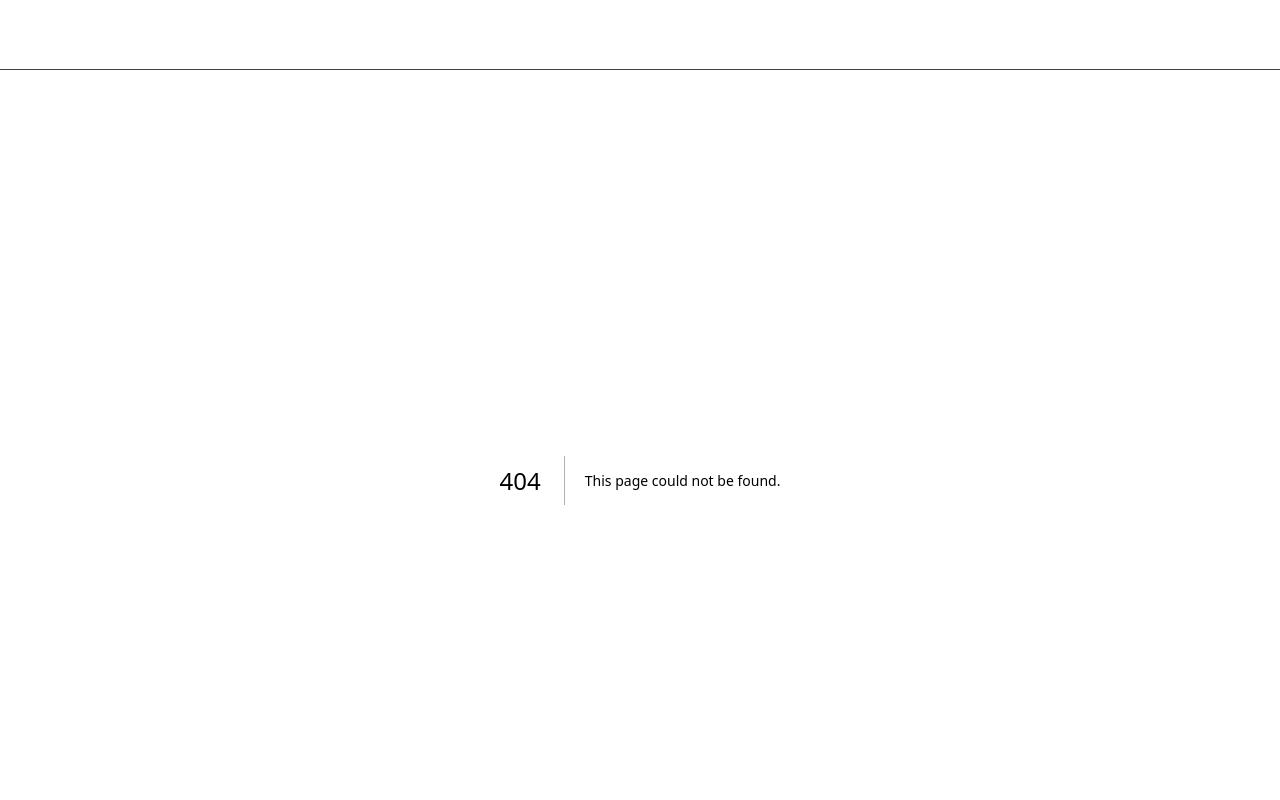
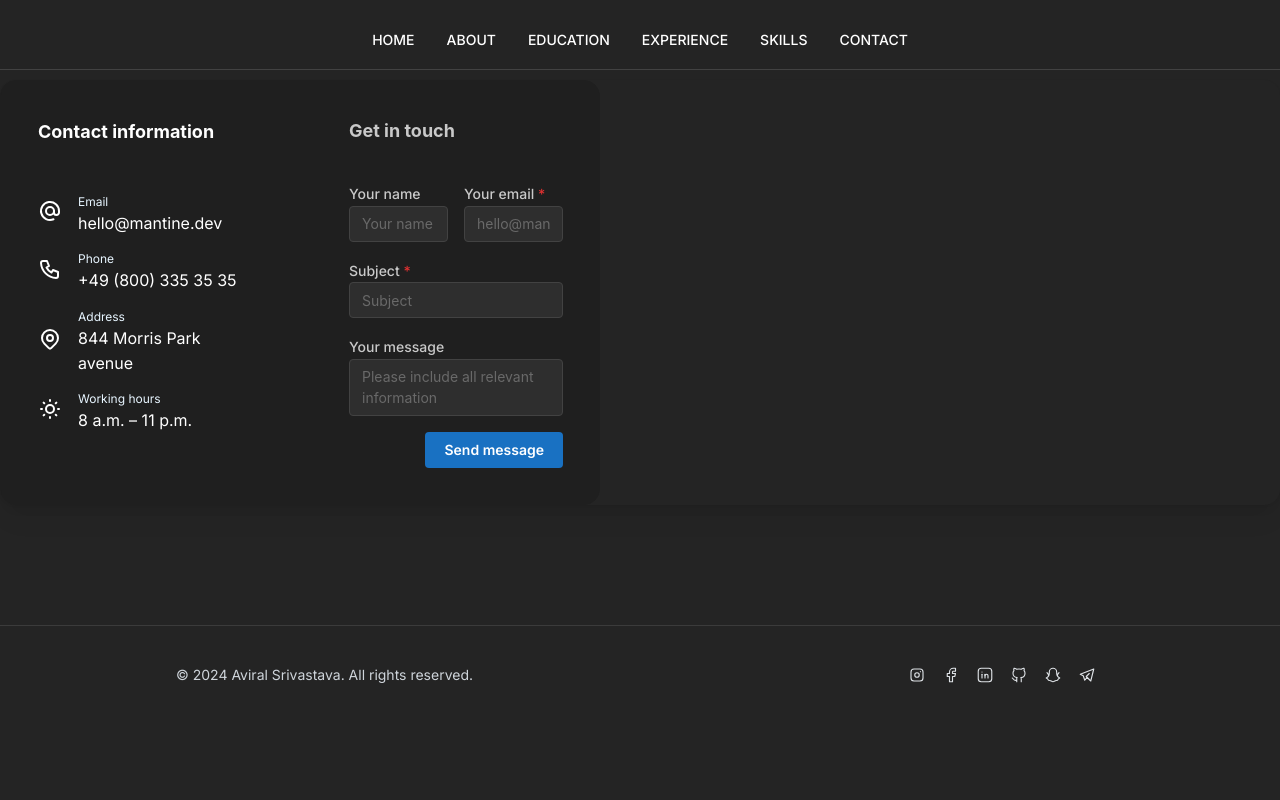
Before and after one commit to Aviral2442/AviralPortfolio, a Next.js app in the folder frontend/: page /contact in a window 1280 px wide. Before the commit this address had no page. Shown: the top 800 px of the page. Built offline with nearby package versions, Linux system fonts and the light colour scheme.

Commit message:
contact setup but designing is pending

```diff
--- /dev/null
+++ b/frontend/src/app/(Components)/contact/contact.module.css
@@ -0,0 +1,82 @@
+.wrapper {
+  width: 600px;
+    display: flex;
+    background-color: light-dark(var(--mantine-color-white), var(--mantine-color-dark-8));
+    border-radius: var(--mantine-radius-lg);
+    padding: rem(4px);
+    border: rem(1px) solid light-dark(var(--mantine-color-gray-2), var(--mantine-color-dark-8));
+
+    @media (max-width: $mantine-breakpoint-sm) {
+      flex-direction: column;
+    }
+  }
+
+  .form {
+    flex: 1;
+    padding: var(--mantine-spacing-xl);
+    padding-left: calc(var(--mantine-spacing-xl) * 2);
+    border-left: 0;
+
+    @media (max-width: $mantine-breakpoint-sm) {
+      padding: var(--mantine-spacing-md);
+      padding-left: var(--mantine-spacing-md);
+    }
+  }
+
+  .fields {
+    margin-top: rem(-12px);
+  }
+
+  .fieldInput {
+    flex: 1;
+
+    & + & {
+      margin-left: var(--mantine-spacing-md);
+
+      @media (max-width: $mantine-breakpoint-sm) {
+        margin-left: 0;
+        margin-top: var(--mantine-spacing-md);
+      }
+    }
+  }
+
+  .fieldsGroup {
+    display: flex;
+
+    @media (max-width: $mantine-breakpoint-sm) {
+      flex-direction: column;
+    }
+  }
+
+  .contacts {
+    box-sizing: border-box;
+    position: relative;
+    border-radius: var(--mantine-radius-lg);
+    background-size: cover;
+    background-position: center;
+    border: rem(1px) solid transparent;
+    padding: var(--mantine-spacing-xl);
+    flex: 0 0 rem(280px);
+
+    @media (max-width: $mantine-breakpoint-sm) {
+      margin-bottom: var(--mantine-spacing-sm);
+      padding-left: var(--mantine-spacing-md);
+    }
+  }
+
+  .title {
+    margin-bottom: calc(var(--mantine-spacing-xl) * 1.5);
+    font-family:
+      Greycliff CF,
+      var(--mantine-font-family);
+
+    @media (max-width: $mantine-breakpoint-sm) {
+      margin-bottom: var(--mantine-spacing-xl);
+    }
+  }
+
+  .control {
+    @media (max-width: $mantine-breakpoint-sm) {
+      flex: 1;
+    }
+  }
--- /dev/null
+++ b/frontend/src/app/(Components)/contact/contactIcons.jsx
@@ -0,0 +1,40 @@
+'use client'
+import React from 'react'
+import { Text, Box, Stack, rem } from "@mantine/core"
+import { IconSun, IconPhone, IconMapPin, IconAt } from "@tabler/icons-react"
+import classes from "./contactIcons.module.css"
+
+function ContactIcon({ icon: Icon, title, description, ...others }) {
+    return (
+        <div className={classes.wrapper} {...others}>
+            <Box mr="md">
+                <Icon style={{ width: rem(24), height: rem(24) }} />
+            </Box>
+
+            <div>
+                <Text size="xs" className={classes.title}>
+                    {title}
+                </Text>
+                <Text className={classes.description}>{description}</Text>
+            </div>
+        </div>
+    )
+}
+
+const MOCKDATA = [
+    { title: "Email", description: "hello@mantine.dev", icon: IconAt },
+    { title: "Phone", description: "+49 (800) 335 35 35", icon: IconPhone },
+    { title: "Address", description: "844 Morris Park avenue", icon: IconMapPin },
+    { title: "Working hours", description: "8 a.m. – 11 p.m.", icon: IconSun }
+]
+
+const ContactIcons = () => {
+    const items = MOCKDATA.map((item, index) => (
+        <ContactIcon key={index} {...item} />
+    ))
+    return (
+        <Stack>{items}</Stack>
+    )
+}
+
+export default ContactIcons
--- /dev/null
+++ b/frontend/src/app/(Components)/contact/contactIcons.module.css
@@ -0,0 +1,18 @@
+.wrapper {
+    display: flex;
+    align-items: center;
+    color: var(--mantine-color-white);
+  }
+
+  .icon {
+    margin-right: var(--mantine-spacing-md);
+    background-color: transparent;
+  }
+
+  .title {
+    color: var(--mantine-color-blue-0);
+  }
+
+  .description {
+    color: var(--mantine-color-white);
+  }
--- /dev/null
+++ b/frontend/src/app/(Components)/contact/page.jsx
@@ -0,0 +1,62 @@
+'use client'
+import React from 'react'
+import { Paper, Text, TextInput, Textarea, Button, Group, SimpleGrid } from "@mantine/core"
+import ContactIcons from "./ContactIcons"
+// import bg from "./bg.svg"
+import classes from "./contact.module.css"
+
+const Contact = () => {
+    return (
+        <Paper justify="center" shadow="md" radius="lg">
+            <div className={classes.wrapper}>
+                <div
+                    className={classes.contacts}
+                    // style={{ backgroundImage: `url(${bg.src})` }}
+                >
+                    <Text fz="lg" fw={700} className={classes.title} c="#fff">
+                        Contact information
+                    </Text>
+
+                    <ContactIcons />
+                </div>
+
+                <form
+                    className={classes.form}
+                    onSubmit={event => event.preventDefault()}
+                >
+                    <Text fz="lg" fw={700} className={classes.title}>
+                        Get in touch
+                    </Text>
+
+                    <div className={classes.fields}>
+                        <SimpleGrid cols={{ base: 1, sm: 2 }}>
+                            <TextInput label="Your name" placeholder="Your name" />
+                            <TextInput
+                                label="Your email"
+                                placeholder="hello@mantine.dev"
+                                required
+                            />
+                        </SimpleGrid>
+
+                        <TextInput mt="md" label="Subject" placeholder="Subject" required />
+
+                        <Textarea
+                            mt="md"
+                            label="Your message"
+                            placeholder="Please include all relevant information"
+                            minRows={3}
+                        />
+
+                        <Group justify="flex-end" mt="md">
+                            <Button type="submit" className={classes.control}>
+                                Send message
+                            </Button>
+                        </Group>
+                    </div>
+                </form>
+            </div>
+        </Paper>
+    )
+}
+
+export default Contact
--- a/frontend/src/app/page.jsx
+++ b/frontend/src/app/page.jsx
@@ -1,9 +1,12 @@
 'use client'
 import React from 'react'
+import Contact from './(Components)/contact/page'
 
 const HomePage = () => {
   return (
-    <div>HomePage</div>
+    <div>
+      <Contact />
+    </div>
   )
 }
 
```
